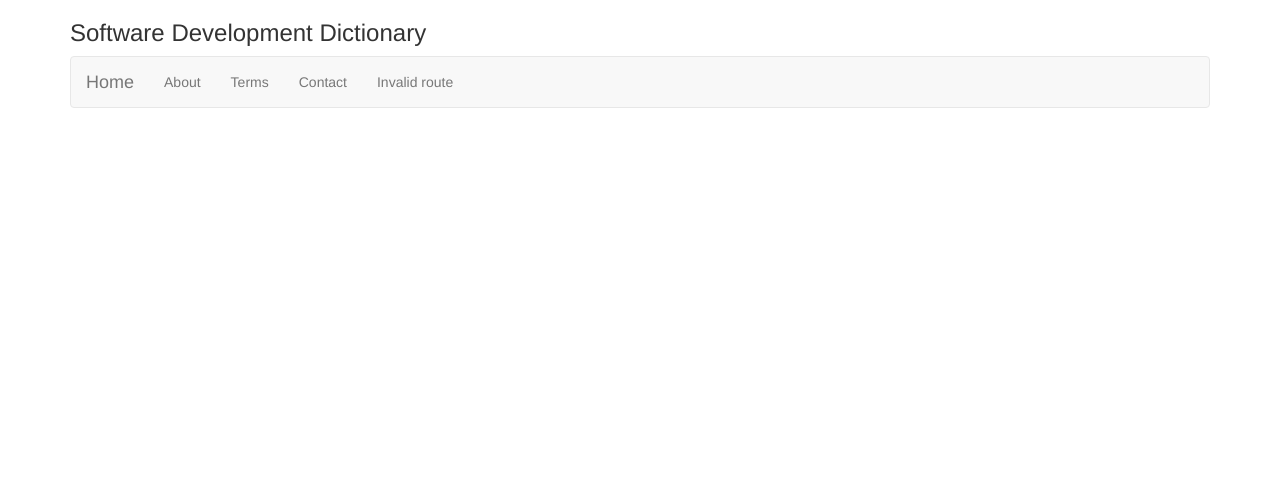
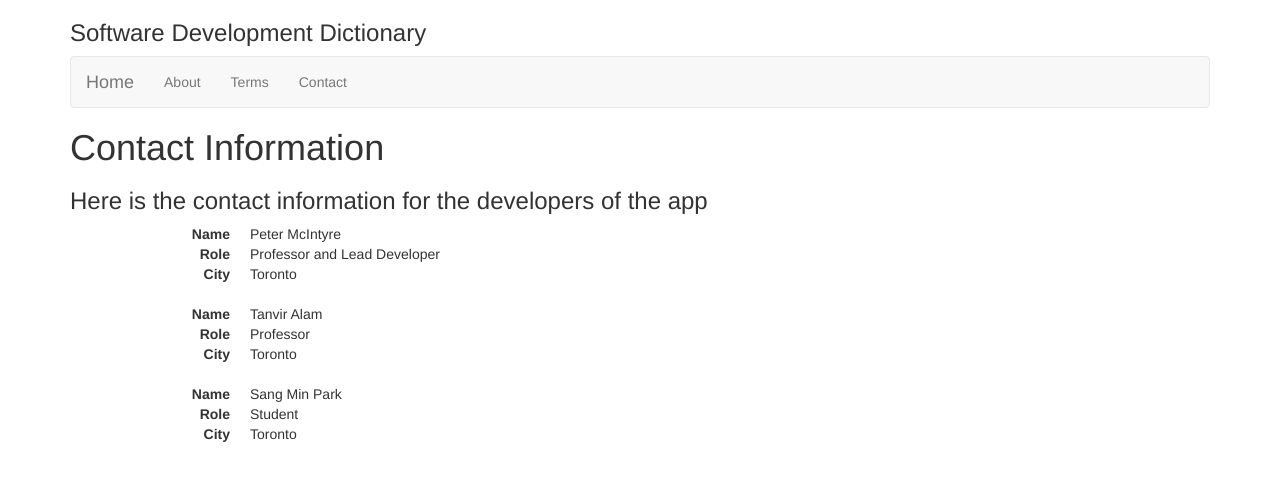
Before and after one commit to rsmpark/SoftwareDevTermDictionary, an Angular app: page /contact in a window 1280 px wide. Before the commit this address led to /. Shown: the top 480 px of the page. Built offline with nearby package versions, Linux system fonts and the light colour scheme.

Commit message:
Add ContactComponent.

```diff
--- a/src/app/app-routing.module.ts
+++ b/src/app/app-routing.module.ts
@@ -9,6 +9,7 @@ import { DefinitionOtherEditComponent } from './definitions/definition-edit/defi
 import { AddTranslationComponent } from './translation/add-translation/add-translation.component';
 import { HomeComponent } from './home/home.component';
 import { AboutComponent } from './about/about.component';
+import { ContactComponent } from './contact/contact.component';
 
 const routes: Routes = [
   { path: 'termsEnglish', component: TermsListComponent },
@@ -20,6 +21,7 @@ const routes: Routes = [
   { path: 'termsOther/detail/:id/edit-definition', component: DefinitionOtherEditComponent },
   { path: 'home', component: HomeComponent },
   { path: 'about', component: AboutComponent },
+  { path: 'contact', component: ContactComponent },
 ];
 
 @NgModule({
--- a/src/app/app.module.ts
+++ b/src/app/app.module.ts
@@ -17,6 +17,7 @@ import { TermOtherDetailComponent } from './terms/term-detail/term-other-detail.
 import { DefinitionOtherEditComponent } from './definitions/definition-edit/definition-other-edit.component';
 import { AddTranslationComponent } from './translation/add-translation/add-translation.component';
 import { AboutComponent } from './about/about.component';
+import { ContactComponent } from './contact/contact.component';
 
 @NgModule({
   declarations: [
@@ -32,6 +33,7 @@ import { AboutComponent } from './about/about.component';
     DefinitionOtherEditComponent,
     AddTranslationComponent,
     AboutComponent,
+    ContactComponent,
   ],
   imports: [BrowserModule, AppRoutingModule, HttpClientModule, FormsModule],
 
--- /dev/null
+++ b/src/app/contact/contact.component.html
@@ -0,0 +1,26 @@
+<h1>Contact Information</h1>
+<h3>Here is the contact information for the developers of the app</h3>
+<dl class="dl-horizontal">
+  <dt>Name</dt>
+  <dd>Peter McIntyre</dd>
+  <dt>Role</dt>
+  <dd>Professor and Lead Developer</dd>
+  <dt>City</dt>
+  <dd>Toronto</dd>
+</dl>
+<dl class="dl-horizontal">
+  <dt>Name</dt>
+  <dd>Tanvir Alam</dd>
+  <dt>Role</dt>
+  <dd>Professor</dd>
+  <dt>City</dt>
+  <dd>Toronto</dd>
+</dl>
+<dl class="dl-horizontal">
+  <dt>Name</dt>
+  <dd>Sang Min Park</dd>
+  <dt>Role</dt>
+  <dd>Student</dd>
+  <dt>City</dt>
+  <dd>Toronto</dd>
+</dl>
--- /dev/null
+++ b/src/app/contact/contact.component.ts
@@ -0,0 +1,15 @@
+import { Component, OnInit } from '@angular/core';
+
+@Component({
+  selector: 'app-contact',
+  templateUrl: './contact.component.html',
+  styleUrls: ['./contact.component.css']
+})
+export class ContactComponent implements OnInit {
+
+  constructor() { }
+
+  ngOnInit(): void {
+  }
+
+}
--- a/src/app/header-nav/header-nav.component.html
+++ b/src/app/header-nav/header-nav.component.html
@@ -25,10 +25,7 @@
           <a routerLink="/contact"
              routerLinkActive="active">Contact</a>
         </li>
-        <li>
-          <a routerLink="/invalid-route"
-             routerLinkActive="active">Invalid route</a>
-        </li>
+
       </ul>
     </div>
   </div>
```
Also changed, not shown: src/app/contact/contact.component.css (added), 2 other files (tests, documents, lock files or other folders).
